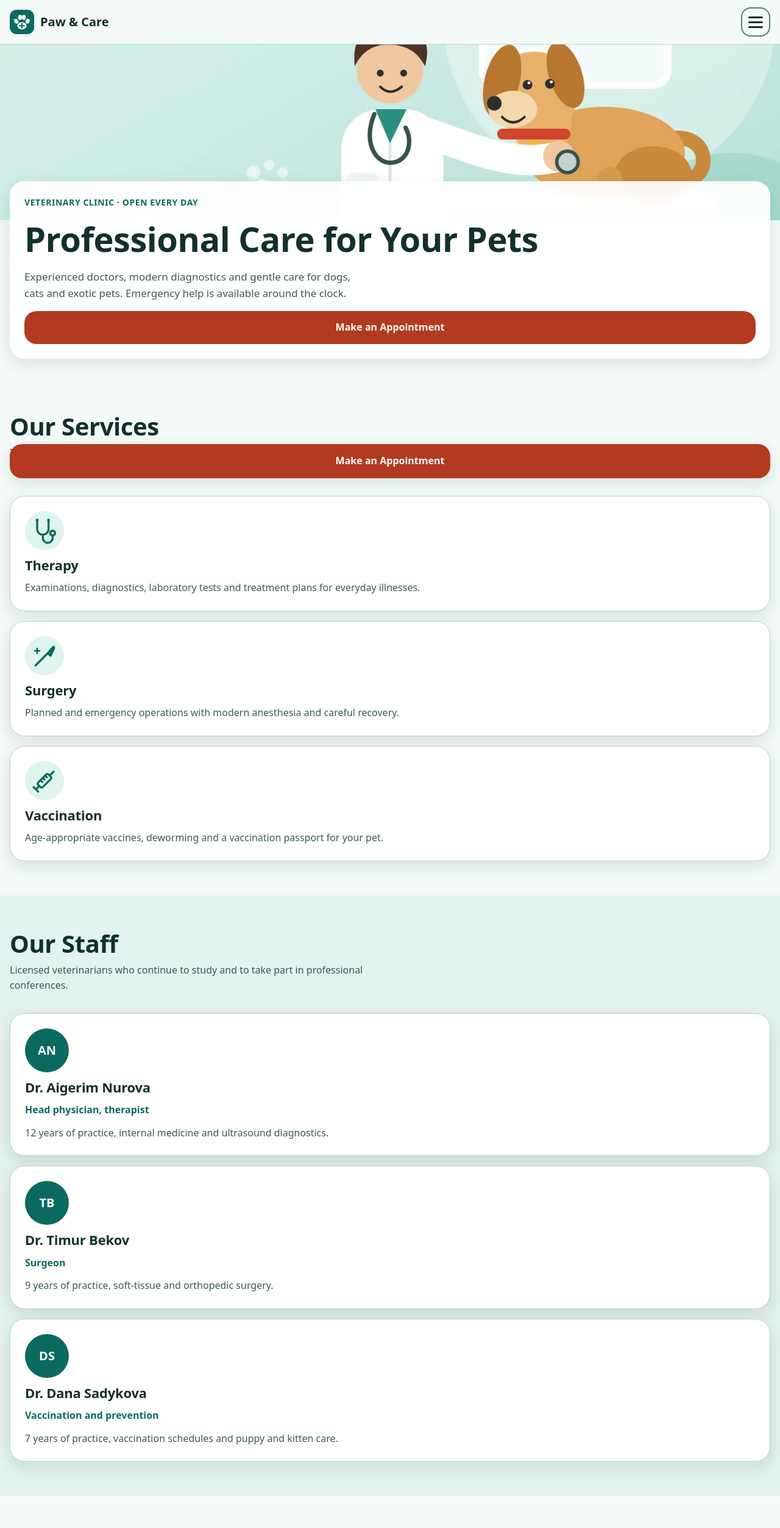
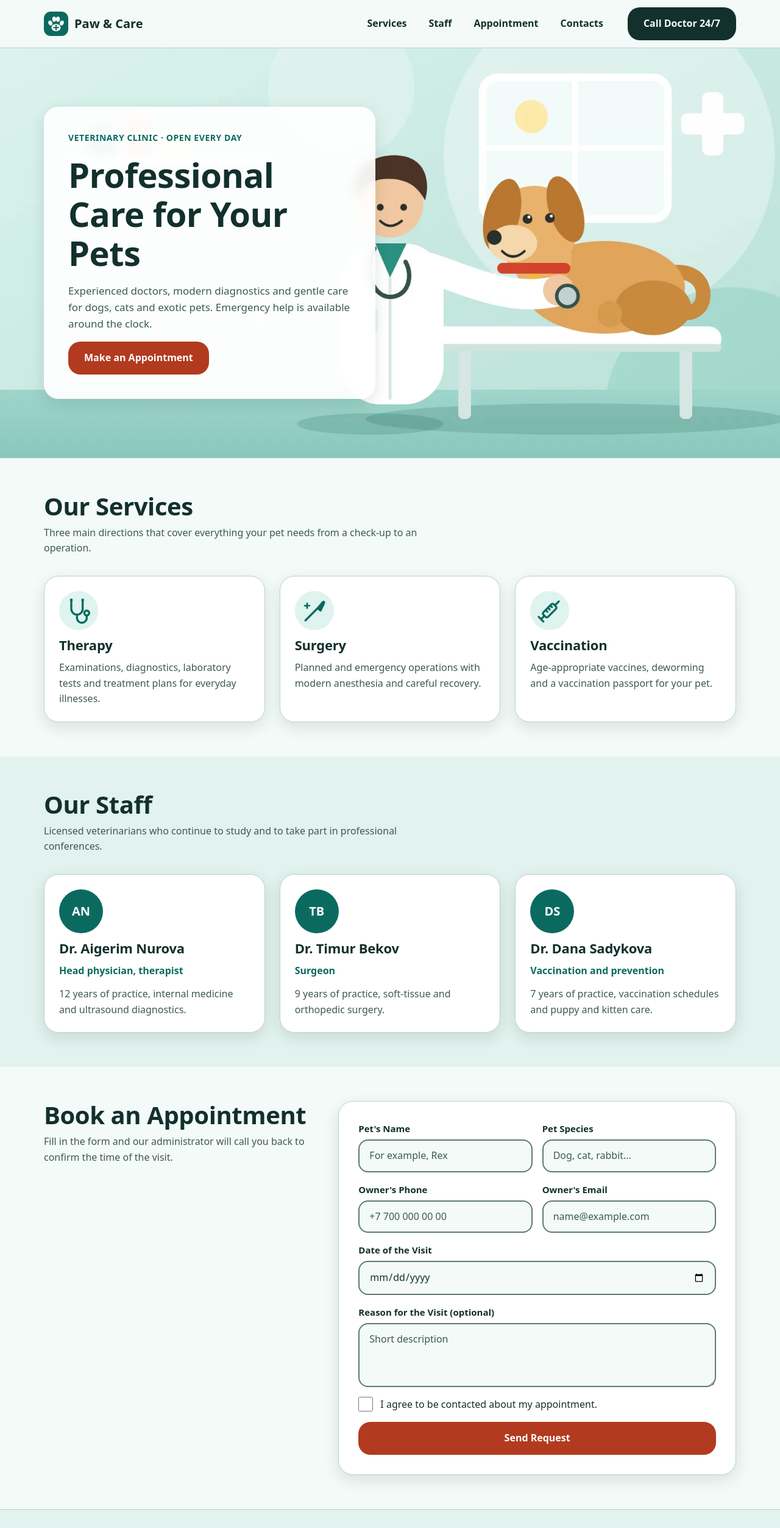
Before and after one commit to arysbekoverkebulan/vet-clinic, a plain HTML site: page index.html in a window 1280 px wide. Shown: the top 2505 px of the page at 61% size. Drawn offline with Linux system fonts and the light colour scheme.

Commit message:
feat: add desktop layout with min-width 1024px media query

```diff
--- a/style.css
+++ b/style.css
@@ -607,3 +607,143 @@ address {
     scroll-behavior: auto !important;
   }
 }
+
+/* ---------- 11. Desktop: single column becomes a multi-column layout ---------- */
+@media (min-width: 1024px) {
+  :root {
+    --margin: 4.5rem;
+    --gutter: 1.5rem;
+  }
+
+  body {
+    padding-bottom: 0;
+  }
+
+  .sticky-cta,
+  .burger {
+    display: none;
+  }
+
+  /* Header: horizontal flex container */
+  .site-nav {
+    position: static;
+    display: flex;
+    align-items: center;
+    gap: 1.5rem;
+    padding: 0;
+    border: 0;
+    background: none;
+    box-shadow: none;
+  }
+
+  #nav-toggle:checked ~ .site-nav {
+    display: flex;
+  }
+
+  .nav-list {
+    display: flex;
+    gap: 0.25rem;
+    margin: 0;
+  }
+
+  .nav-list a {
+    padding: 0 1rem;
+  }
+
+  .site-nav .btn-call {
+    width: auto;
+  }
+
+  /* Hero */
+  .hero {
+    align-items: center;
+    min-height: 42rem;
+    padding: 2rem var(--pad);
+  }
+
+  .hero-media {
+    inset: 0;
+    height: auto;
+  }
+
+  .hero-media img {
+    object-position: center;
+  }
+
+  .hero-content {
+    max-width: 34rem;
+    padding: 2.5rem;
+  }
+
+  .hero .btn {
+    width: auto;
+  }
+
+  /* Grid: 12 columns, every card spans 4 */
+  .grid {
+    grid-template-columns: repeat(12, minmax(0, 1fr));
+  }
+
+  .grid-item {
+    grid-column: span 4;
+  }
+
+  /* Form: text on the left, form on the right */
+  .section-form {
+    display: grid;
+    grid-template-columns: repeat(12, minmax(0, 1fr));
+    column-gap: var(--gutter);
+    align-items: start;
+  }
+
+  .section-form .section-head {
+    grid-column: span 5;
+  }
+
+  .form {
+    grid-column: span 7;
+    grid-template-columns: repeat(2, minmax(0, 1fr));
+    padding: 2rem;
+  }
+
+  .field:nth-of-type(n + 5),
+  .consent,
+  .form .btn {
+    grid-column: span 2;
+  }
+
+  .field:nth-of-type(-n + 4) {
+    grid-column: span 1;
+  }
+
+  /* Footer: 12 columns */
+  .site-footer {
+    grid-template-columns: repeat(12, minmax(0, 1fr));
+  }
+
+  .footer-contact {
+    grid-column: span 4;
+  }
+
+  .footer-block:nth-child(2) {
+    grid-column: span 2;
+  }
+
+  .footer-block:nth-child(3) {
+    grid-column: span 3;
+  }
+
+  .footer-block:nth-child(4) {
+    grid-column: span 3;
+  }
+
+  .copyright {
+    grid-column: span 9;
+    align-self: center;
+  }
+
+  .theme-switch {
+    grid-column: span 3;
+    justify-self: end;
+  }
+}
```
